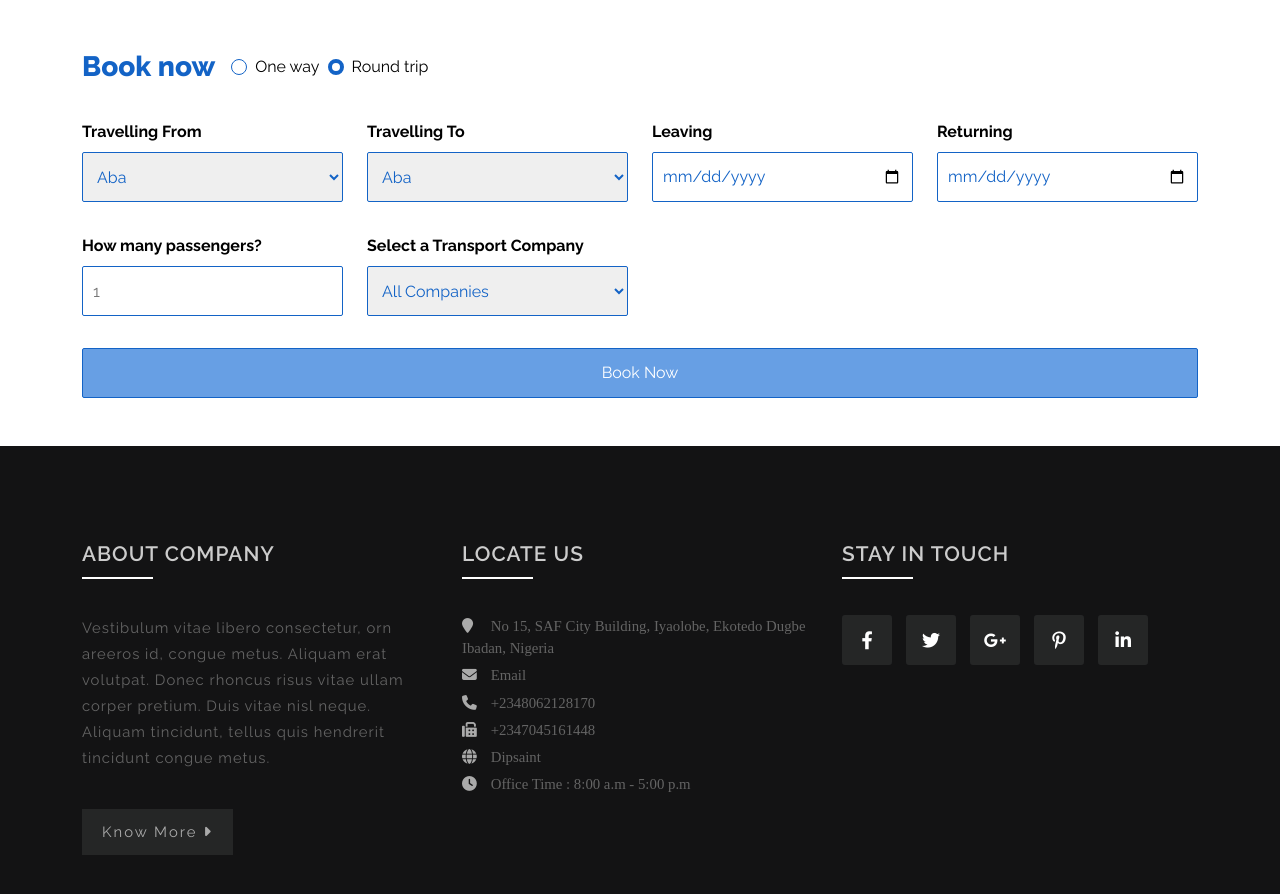
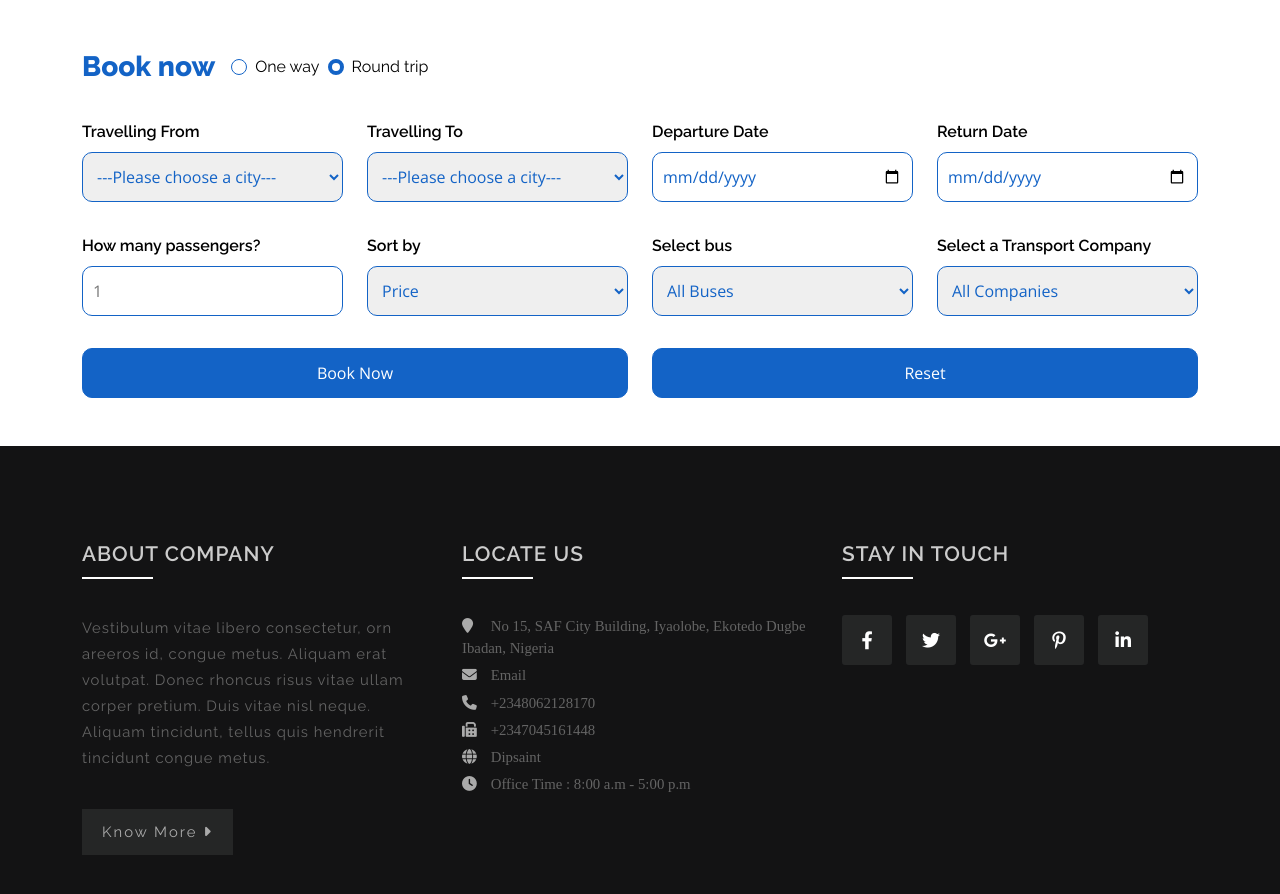
Before and after one commit to Cyber9jaDev/Car-Booking-System, a React (Vite) app in the folder client/: page / in a window 1280 px wide. Shown: the part 820-1714 px from the top of the page. Built offline with nearby package versions, Linux system fonts and the light colour scheme.

Commit message:
updated bookings

```diff
--- a/client/index.html
+++ b/client/index.html
@@ -8,6 +8,7 @@
     <link deferred rel="stylesheet" href="https://cdnjs.cloudflare.com/ajax/libs/font-awesome/6.4.0/css/all.min.css" integrity="sha512-iecdLmaskl7CVkqkXNQ/ZH/XLlvWZOJyj7Yy7tcenmpD1ypASozpmT/E0iPtmFIB46ZmdtAc9eNBvH0H/ZpiBw==" crossorigin="anonymous" referrerpolicy="no-referrer" />
     <link rel="preconnect" href="https://fonts.googleapis.com">
     <link rel="preconnect" href="https://fonts.gstatic.com" crossorigin>
+    <link href="https://fonts.googleapis.com/css2?family=Open+Sans:ital,wght@0,400;0,500;0,600;0,700;0,800;1,400&family=Poppins:wght@400;500;600;700;800;900&display=swap" rel="stylesheet"><link rel="preconnect" href="https://fonts.gstatic.com" crossorigin>
     <link href="https://fonts.googleapis.com/css2?family=Raleway:ital,wght@0,100;0,200;0,300;0,400;0,500;0,600;0,700;0,800;0,900;1,100;1,200;1,300;1,400;1,500;1,600;1,700;1,800;1,900&display=swap" rel="stylesheet">
     <script src="https://cdnjs.cloudflare.com/ajax/libs/sass.js/0.11.1/sass.js" integrity="sha512-o3uttbIx94NYlTeI0PE6dm6OJRORmL1iBJqeAylDhVm+iwPwCl/x566K4hBFUoSPkr7hG8tur0WVCUR+wNsRXA==" crossorigin="anonymous" referrerpolicy="no-referrer"></script>
     <title>Car Booking System</title>
--- a/client/src/components/users/Booking.tsx
+++ b/client/src/components/users/Booking.tsx
@@ -5,10 +5,8 @@ import sortedTransportCompany from "../../utilities/transportCompany";
 
 const Booking = () => {
   const [formData, setFormData] = useState({
-    username: '',
-    phone: '',
-    email: '',
-    trip: 'round-trip'
+    trip: 'round-trip',
+    departureDate: Date.now()
   });
 
   const handleSubmit = async (e:FormEvent) => {
@@ -24,40 +22,59 @@ const Booking = () => {
             <strong>Book now</strong>
             <div className="d-flex align-items-center ms-3">
               <div className="d-flex align-items-center">
-                <input onChange={() => setFormData({...formData, trip: 'one-way'})} className='me-2 my-auto' name='contact' type='radio' id="one-way" value='one-way' checked = { formData.trip === 'one-way' } />
+                <input onChange={() => setFormData({...formData, trip: 'one-way'})} className='me-2 my-auto' name='travel-details' type='radio' id="one-way" value='one-way' checked={ formData.trip === 'one-way' } />
                 <label className='my-auto' htmlFor="one-way">One way</label>
               </div>
               <div className="d-flex align-items-center">
-                <input onChange={() => setFormData({...formData, trip: 'round-trip'})} className='ms-2 my-auto' name="contact" type='radio' id="round-trip" value='round-trip' checked={ formData.trip === 'round-trip' } />
+                <input onChange={() => setFormData({...formData, trip: 'round-trip'})} className='ms-2 my-auto' name="travel-details" type='radio' id="round-trip" value='round-trip' checked={ formData.trip === 'round-trip' } />
                 <label className='ms-2 my-auto' htmlFor="round-trip">Round trip</label>
               </div>
             </div>
           </div>
           <div className="row mt-3">
             <div className="form-group col-sm-12 col-md-6 col-lg-3 my-3">
-              <label className="form-label" htmlFor="travelling-from">Travelling From</label>
-              <select className="traveling-from d-block mt-0 w-100" name="" id="traveling-from">
+              <label className="form-label" htmlFor="travelling-from-select">Travelling From</label>
+              <select className="d-block mt-0 w-100" name="travelling-from-cities" id="travelling-from-select">
+                <option value="none">---Please choose a city---</option>
                 { sortedCities().map((city) => <option key={city.label} value={city.label}>{city.value}</option>) }
               </select>
             </div>
             <div className="form-group col-sm-12 col-md-6 col-lg-3 my-3">
-              <label className="form-label" htmlFor="travelling-to">Travelling To</label>
-              <select className="traveling-to d-block mt-0 w-100" name="" id="traveling-to">
+              <label className="form-label" htmlFor="travelling-to-select">Travelling To</label>
+              <select className="d-block mt-0 w-100" name="travelling-to-cities" id="traveling-to-select">
+                <option value="none">---Please choose a city---</option>
                 { sortedCities().map((city) => <option key={city.label} value={city.label}>{city.value}</option>) }
               </select>
             </div>
             <div className="form-group col-sm-12 col-md-6 col-lg-3 my-3">
-              <label className="d-block mb-2 form-label" htmlFor="leaving">Leaving</label>
-              <input className='w-100' id="leaving" type="date"/>
+              <label className="d-block mb-2 form-label" htmlFor="departure-date">Departure Date</label>
+              <input className='w-100' id="departure-date" type="date" value="" min="2020-01-01" max="2023-12-31"/>
             </div>
             { formData.trip === 'round-trip' && <div className="form-group col-sm-12 col-md-6 col-lg-3 my-3">
-                <label className="d-block mb-2 form-label" htmlFor="returning">Returning</label>
-                <input className='w-100' id="returning" type="date"/>
+                <label className="d-block mb-2 form-label" htmlFor="return-date">Return Date</label>
+                <input className='w-100' id="return-date" type="date"/>
               </div>
             }
             <div className="form-group col-sm-12 col-md-6 col-lg-3 my-3">
               <label className="d-block mb-2 form-label" htmlFor="passengers">How many passengers?</label>
               <input min={1} className='w-100' id="passengers" type="number" placeholder="1"/>
+            </div>
+            <div className="form-group col-sm-12 col-md-6 col-lg-3 my-3">
+              <label className="form-label" htmlFor="transport-company">Sort by</label>
+              <select className="transport-company d-block mt-0 w-100" name="" id="transport-company">
+                <option value="price">Price</option>
+                <option value="time">Departure Time</option>
+              </select>
+            </div>
+            <div className="form-group col-sm-12 col-md-6 col-lg-3 my-3">
+              <label className="form-label" htmlFor="transport-company">Select bus</label>
+              <select className="transport-company d-block mt-0 w-100" name="" id="transport-company">
+                <option value="all"> All Buses </option>
+                <option value="coach">Coach</option>
+                <option value="hiace">Toyota Hiace</option>
+                <option value="minibus">Minibus</option>
+                <option value="mazda">Nissan Mazda</option>
+              </select>
             </div>
             <div className="form-group col-sm-12 col-md-6 col-lg-3 my-3">
               <label className="form-label" htmlFor="transport-company">Select a Transport Company</label>
@@ -66,10 +83,16 @@ const Booking = () => {
                 { sortedTransportCompany().map((city) => <option key={city.label} value={city.label}>{city.value}</option>) }
               </select>
             </div>
-
           </div>
-          <div className="col-sm-12 mt-3">
-            <button className="btn w-100">Book Now</button>
+          <div className="col-sm-12">
+            <div className="row">
+              <div className="col col-sm-6 mt-3">
+                <button type='submit' className="btn w-100">Book Now</button>
+              </div>
+              <div className="col col-sm-6 mt-3">
+                <button type='reset' className="btn w-100">Reset</button>
+              </div>
+            </div>
           </div>
         </form>
       </div>
--- a/client/src/index.css
+++ b/client/src/index.css
@@ -3,4 +3,6 @@
   margin: 0;
   box-sizing: border-box;
   font-family: 'Raleway', sans-serif;
+  /* font-family: 'Open Sans', sans-serif; */
+  /* font-family: 'Poppins', sans-serif; */
 }
--- a/client/src/sass/booking.scss
+++ b/client/src/sass/booking.scss
@@ -24,14 +24,15 @@
     background-color: #fff;
   }
 
-  input:not([type="radio"]), select, button.btn{
+  input:not([type=radio]), select, button.btn{
     height: 50px;
     padding: 0 10px;
     color: #1363c6;
     border: #1363c6 1px solid;
     outline: none;
-    border-radius: 2px;
+    border-radius: 10px;
     cursor: pointer;
+    font-family: 'Open Sans', sans-serif;
   }
 
   input[type=number]::-webkit-inner-spin-button,
@@ -42,19 +43,32 @@
   }
 
   option{
-    font-size: 1em;
+    font-size: 1.125em;
     color: #1363c6;
+    font-family: 'Poppins', sans-serif;
   }
 
   .form-label{
     color: #000 !important;
-    font-weight: bold !important;
+    font-weight: 600 !important;
   }
 
   button.btn{
     font-size: 1em;
     color: #fff;
-    background-color: #679fe4;
+    background-color: #1363c6;
+  }
+
+  button.btn:hover{
+    background-color: #14183e;
+  }
+
+
+
+  @media screen and (max-width: 540px) {
+    option{
+      font-size: 1em;
+    }
   }
 
   @media screen and (max-width: 480px) {
--- a/client/src/utilities/transportCompany.tsx
+++ b/client/src/utilities/transportCompany.tsx
@@ -3,7 +3,7 @@ interface CompanyType{
 }
 const companies: CompanyType[] = [
   {
-    value: 'God sis God Motors',
+    value: 'God is God Motors',
     label: 'gig'
   },
   {
```
